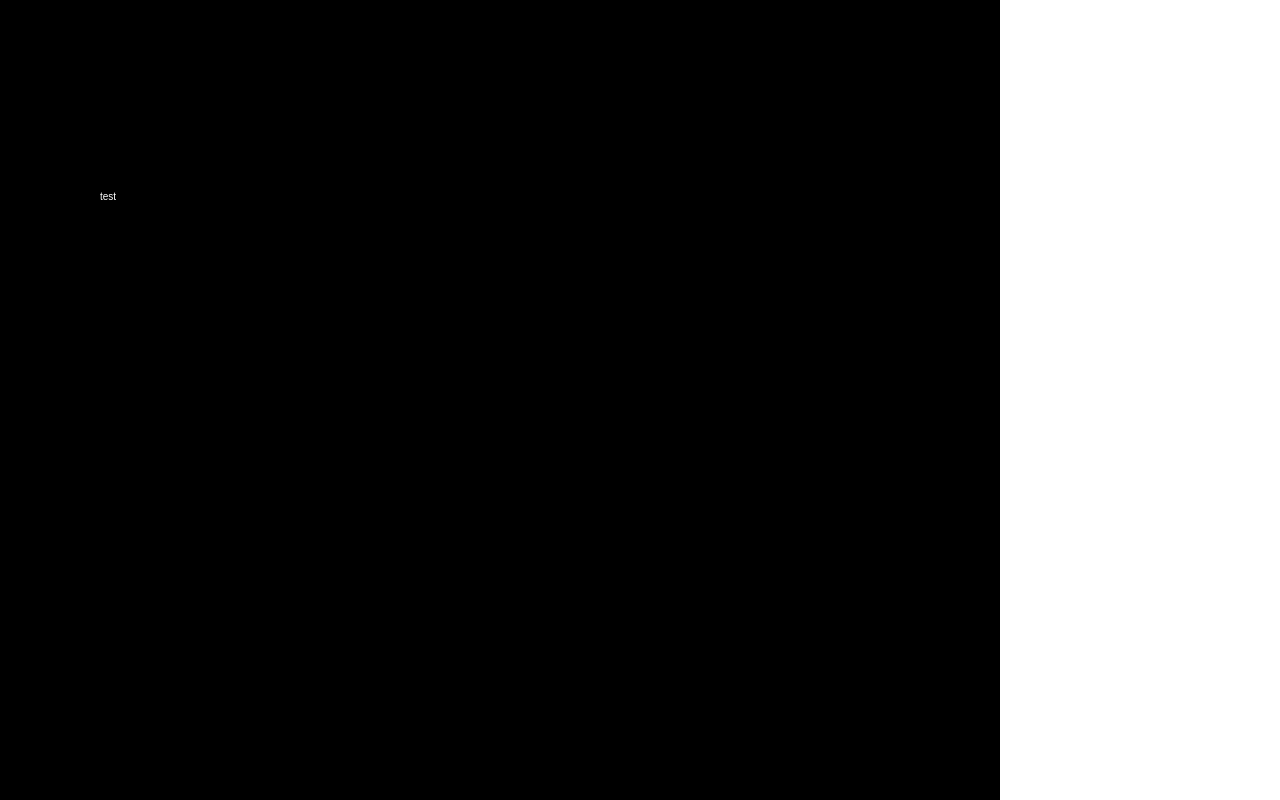
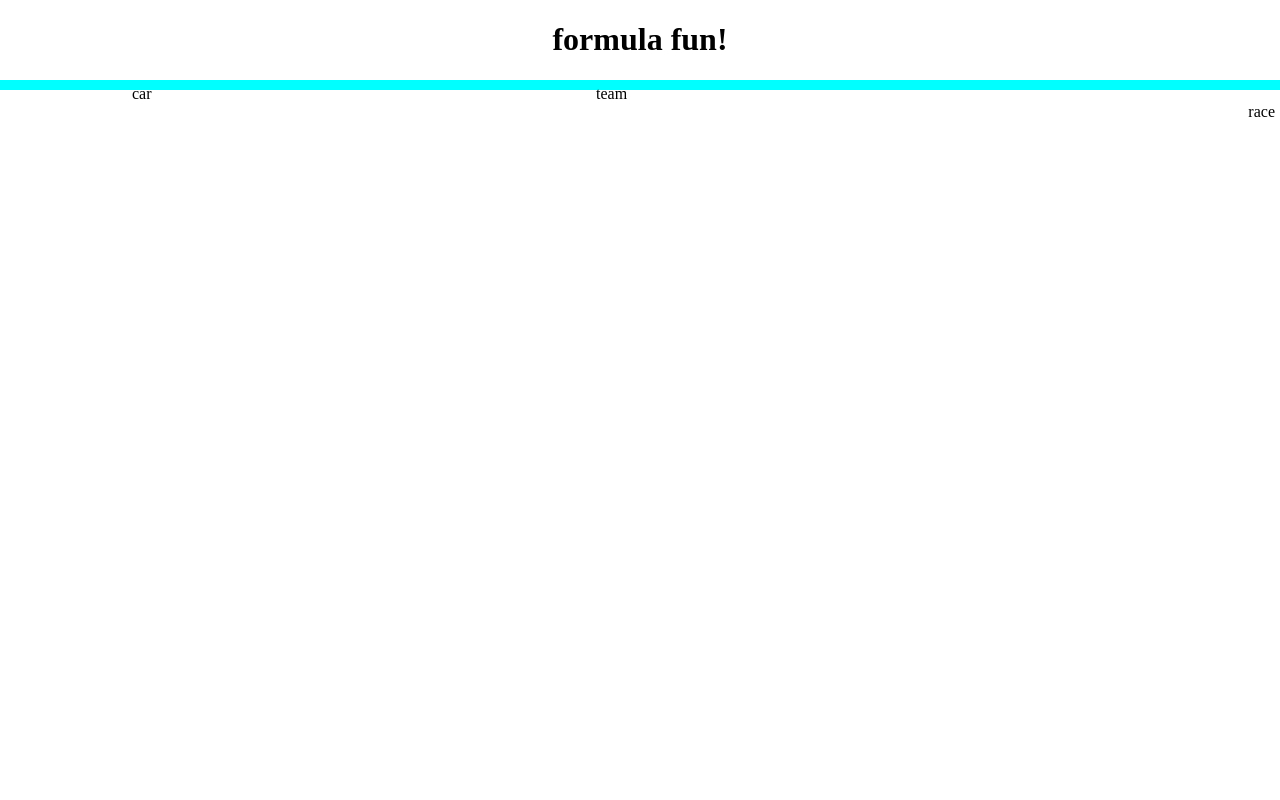
Before and after one commit to idougherty/f1, a plain HTML site: page index.html in a window 1280 px wide. Shown: the top 800 px of the page. Drawn offline with Linux system fonts and the light colour scheme.

Commit message:
completed the first page in html ready for it to get pretty

```diff
--- a/index.html
+++ b/index.html
@@ -8,9 +8,25 @@
 			overflow: hidden;
 			width: 100%;
 		}
-    </style>
+	</style>
 </head>
 <body>
-	<canvas id="canvas" width="1000px" height="1000px"></canvas>
-	<script type="text/javascript" src="main.js"></script>
+	<!--<canvas id="canvas" width="1000px" height="1000px"></canvas>
+	<script type="text/javascript" src="main.js"></script>-->
+	<div style="text-align:center">
+		<h1> formula fun!</h1>
+	</div>
+	<!--the nav bar -->
+	<div>
+		<nav>
+		  <ul style="list-style: none; margin:0; padding : 5px; background-color: aqua; ">
+			<li style="color: black; float: left; margin-left: 10%;"><a style="color: black; text-decoration: none;" href="car.html">car</a></li>
+			<li style="float: left; margin-left: 35%;"><a style="color: black; text-decoration: none;" href="team.html">team</a></li>
+			<li style="float: inline-end; margin-left: 90%;"><a style="color: black; text-decoration: none;" href="race.html">race</a></li>
+		 </ul>
+		</nav>
+	</div>
+	<!--I know these both inlude data from a js file so I made them canvases-->
+	<canvas id="news" width="500%" height="1000px" ></canvas>
+	<canvas id="stats" width="40%" height="1000px" ></canvas>
 </body>
--- a/main.js
+++ b/main.js
@@ -1,8 +1,8 @@
-let canvas = document.getElementById("canvas");
+let canvas = document.getElementById("news");
 let c = canvas.getContext("2d");
 
 c.fillStyle = "black";
 c.fillRect(0, 0, canvas.width, canvas.height)
 
 c.fillStyle = "white";
-c.fillText("test", 100, 200);
+c.fillText("pp haha", 100, 200);
```
Also changed, not shown: car.html (added), race.html (added), team.html (added), 1 other file.
